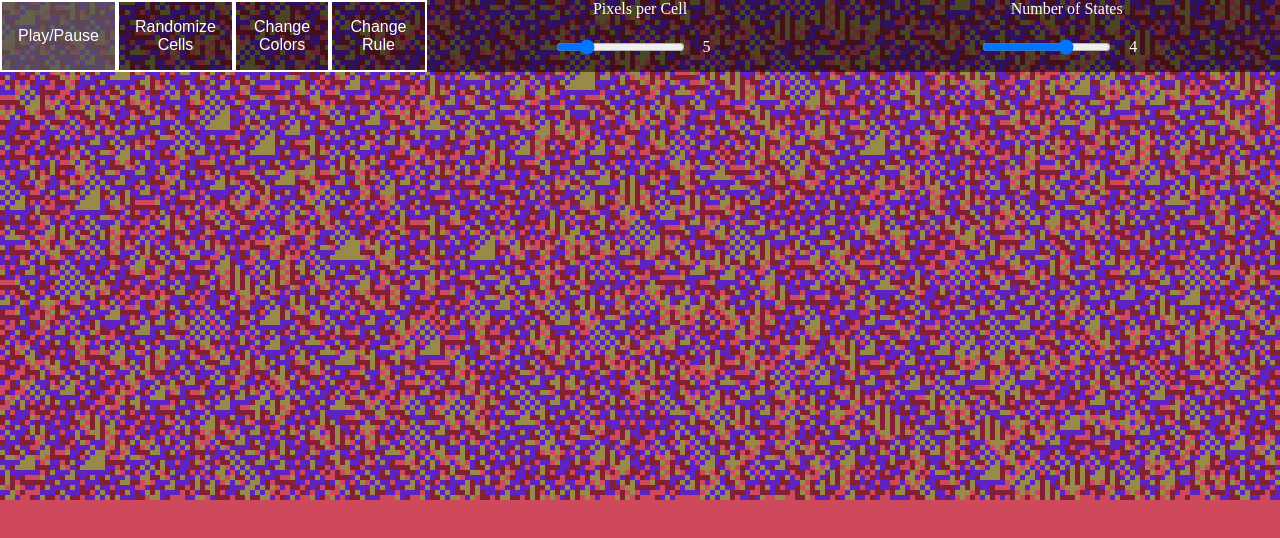
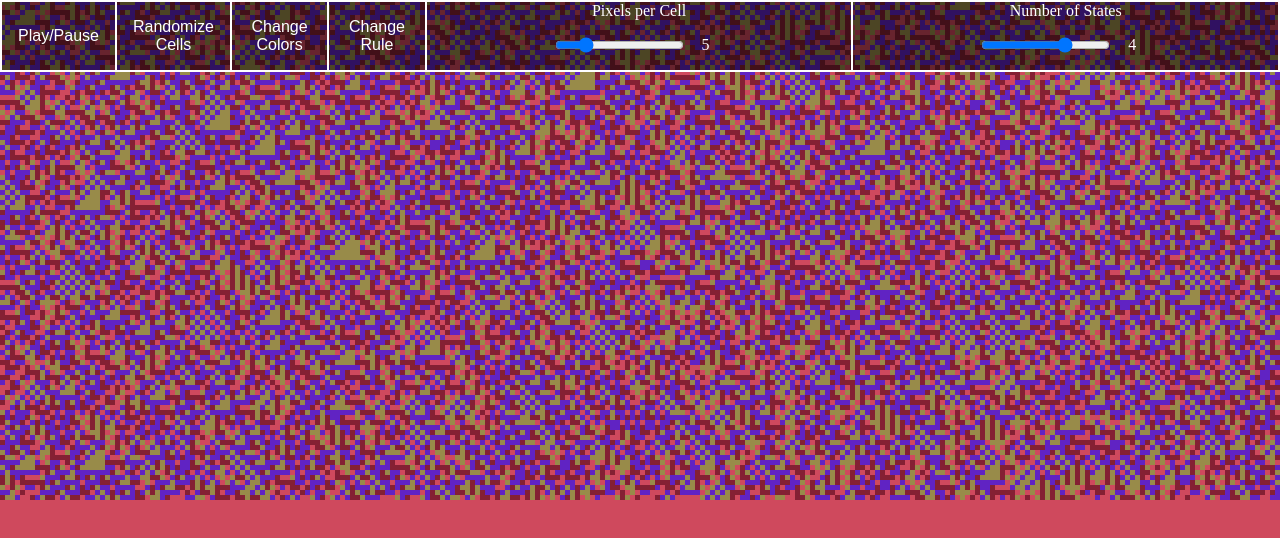
Before and after one commit to DarthKeith/cellular-automaton, a plain HTML site: page index.html in a window 1280 px wide. Drawn offline with Linux system fonts and the light colour scheme.

Commit message:
style: Give UI elements uniform border

```diff
--- a/style.css
+++ b/style.css
@@ -18,6 +18,7 @@ html, body {
     left: 0;
     right: 0;
     background: rgba(0, 0, 0, 0.5);
+    border: 1px solid white;
 }
 
 .button-container {
@@ -30,6 +31,7 @@ html, body {
     flex: 1;
     display: flex;
     flex-flow: column nowrap;
+    border: 1px solid white;
 }
 
 .range-io {
@@ -55,7 +57,7 @@ button {
     flex: 1;
     background-color: rgb(0, 0, 0, 0);
     color: white;
-    border: 2px solid white;
+    border: 1px solid white;
     padding: 1em;
     text-align: center;
     text-decoration: none;
```
